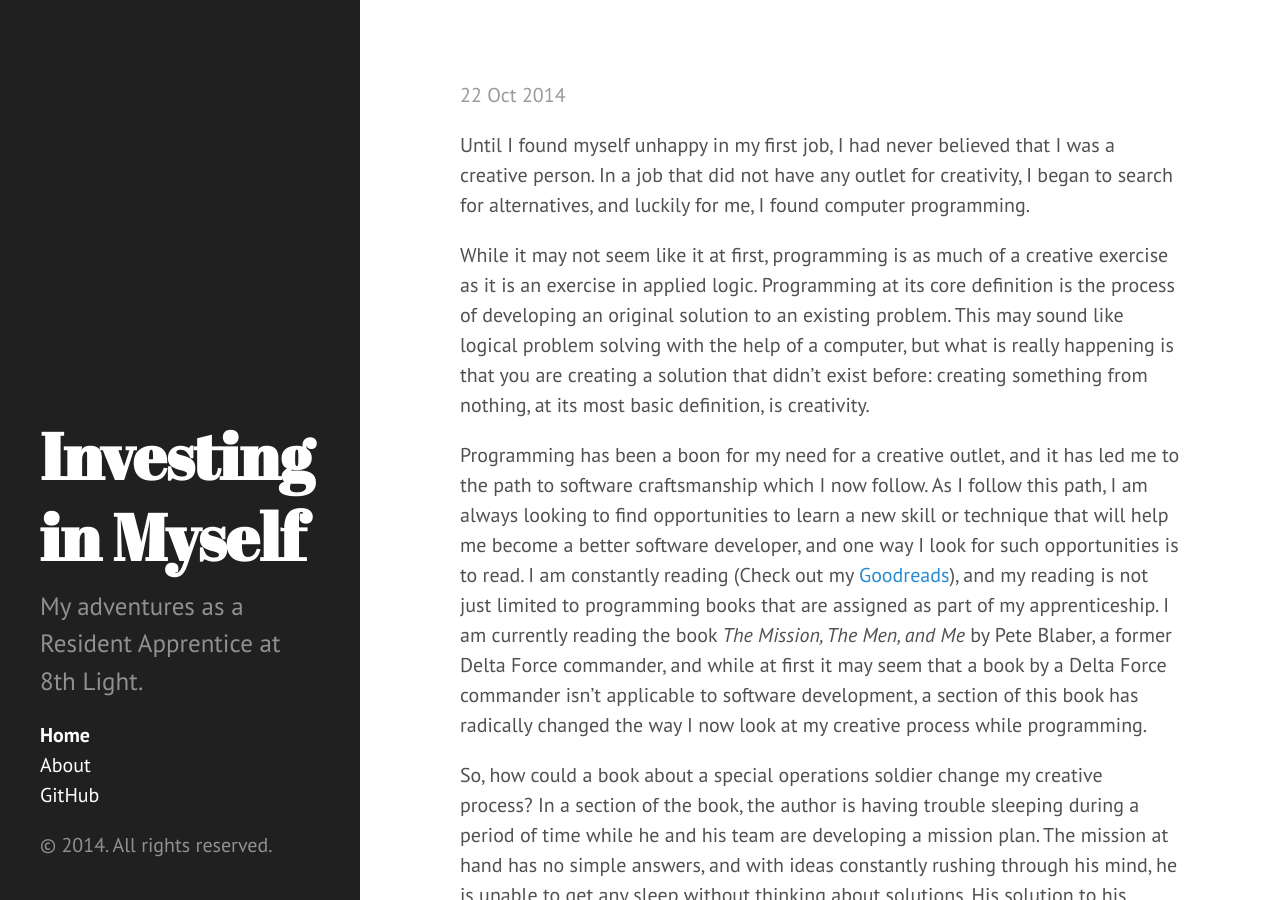
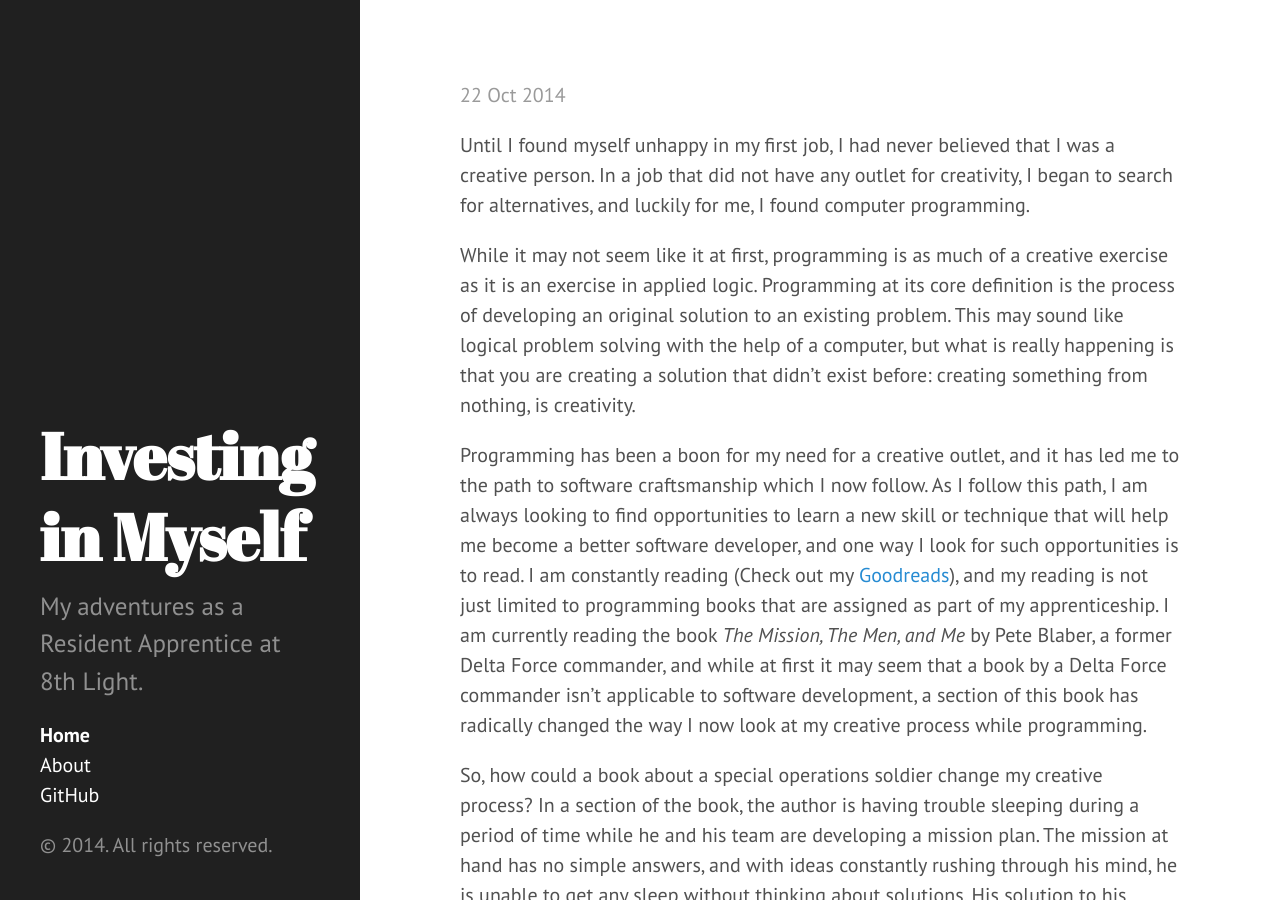
Before and after one commit to Nayshins/Nayshins.github.io, a Jekyll site: the page built from index.html, in a window 1280 px wide and 900 px high. Built offline with Jekyll 4.4.1, drawn with Linux system fonts in a browser that asks for light colours; Markdown is read by kramdown in place of the engine named in the settings; the list of posts is cut into pages by our own code.

Commit message:
Edit post

```diff
--- a/_posts/2014-10-22-stages-of-creative-thought.md
+++ b/_posts/2014-10-22-stages-of-creative-thought.md
@@ -5,7 +5,7 @@ title: Saturation to Illumination: The Stages of Creative Thought
 
 Until I found myself unhappy in my first job, I had never believed that I was a creative person. In a job that did not have any outlet for creativity, I began to search for alternatives, and luckily for me, I found computer programming.
 
-While it may not seem like it at first, programming is as much of a creative exercise as it is an exercise in applied logic. Programming at its core definition is the process of developing an original solution to an existing problem.  This may sound like logical problem solving with the help of a computer, but what is really happening is that you are creating a solution that didn't exist before: creating something from nothing, at its most basic definition, is creativity.
+While it may not seem like it at first, programming is as much of a creative exercise as it is an exercise in applied logic. Programming at its core definition is the process of developing an original solution to an existing problem.  This may sound like logical problem solving with the help of a computer, but what is really happening is that you are creating a solution that didn't exist before: creating something from nothing, is creativity.
 
 Programming has been a boon for my need for a creative outlet, and it has led me to the path to software craftsmanship which I now follow.  As I follow this path, I am always looking to find opportunities to learn a new skill or technique that will help me become a better software developer, and one way I look for such opportunities is to read. I am constantly reading (Check out my [Goodreads](https://www.goodreads.com/review/list/8556990?shelf=read)), and my reading is not just limited to programming books that are assigned as part of my apprenticeship. I am currently reading the book *The Mission, The Men, and Me*  by Pete Blaber, a former Delta Force commander, and while at first it may seem that a book by a Delta Force commander isn't applicable to software development, a section of this book has radically changed the way I now look at my creative process while programming.
 
```
